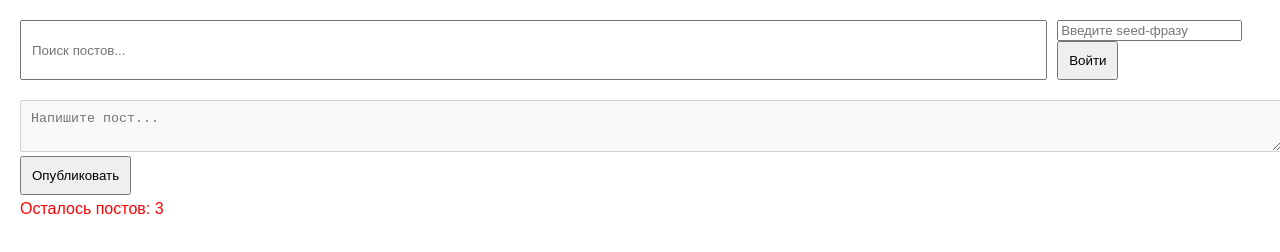
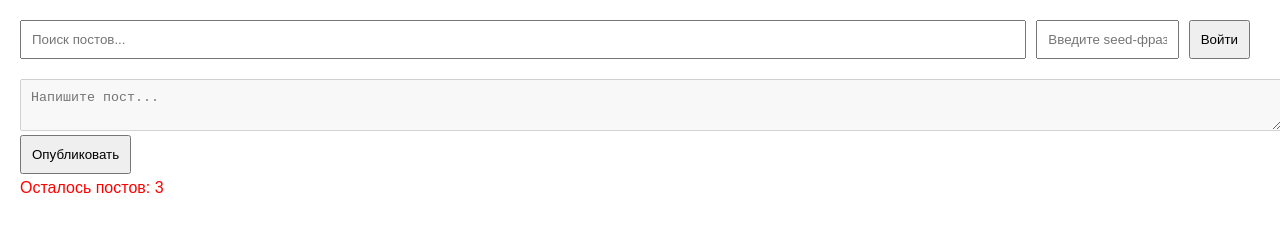
Before and after one commit to kakcer47/decentralized-ads-platform, a plain HTML site: page index.html in a window 1280 px wide. Drawn offline with Linux system fonts and the light colour scheme.

Commit message:
Update style.css

```diff
--- a/style.css
+++ b/style.css
@@ -1,6 +1,7 @@
 body { font-family: Arial, sans-serif; margin: 0; padding: 20px; }
-header { display: flex; gap: 10px; margin-bottom: 20px; }
-#search, #post-input { width: 100%; padding: 10px; }
+header { display: flex; gap: 10px; margin-bottom: 20px; align-items: center; }
+#search, #post-input, #seed-input { width: 100%; padding: 10px; }
+#auth { display: flex; gap: 10px; align-items: center; }
 #posts { margin-bottom: 20px; }
 .post { border: 1px solid #ccc; padding: 10px; margin: 5px 0; }
 .post-header { font-weight: bold; margin-bottom: 5px; }
@@ -8,3 +9,4 @@ header { display: flex; gap: 10px; margin-bottom: 20px; }
 button { padding: 10px; cursor: pointer; }
 button:disabled { cursor: not-allowed; opacity: 0.5; }
 #post-limit { color: red; margin-top: 5px; }
+#auth-status { color: green; }
```
